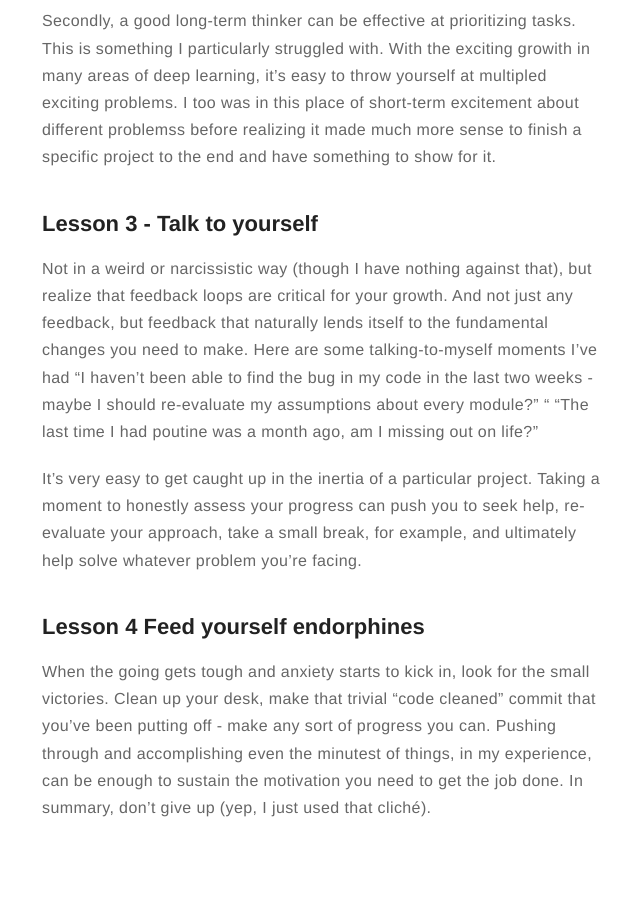
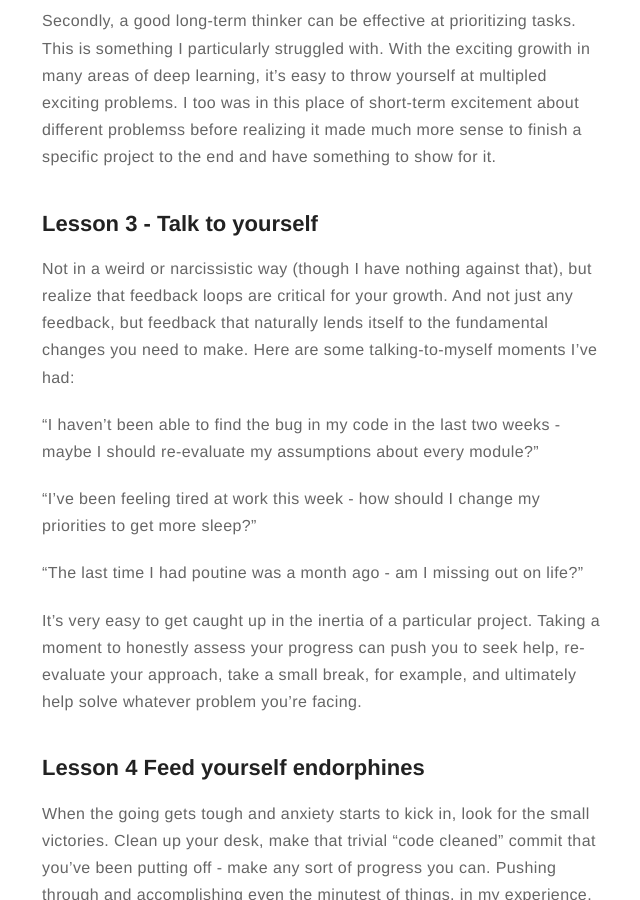
Before and after one commit to Anmol6/anmol6.github.io, a Jekyll site: the page built from _posts/2017-10-18-Lessons-from-my-internship.markdown, in a window 1280 px wide and 900 px high, scrolled down 1255 px. Shown: the whole window, without its empty margins (318-958 px from the left). Built offline with Jekyll 4.4.1, drawn with Linux system fonts in a browser that asks for light colours; comment, search, counter and statistics services are not loaded.

Commit message:
Update 2017-10-18-Lessons-from-my-internship.markdown

```diff
--- a/_posts/2017-10-18-Lessons-from-my-internship.markdown
+++ b/_posts/2017-10-18-Lessons-from-my-internship.markdown
@@ -56,10 +56,13 @@ a specific project to the end and have something to show for it.
 ## Lesson 3 - Talk to yourself
 
 Not in a weird or narcissistic way (though I have nothing against that), but realize that feedback loops are critical for your growth. And not just any feedback,
-but feedback that naturally lends itself to the fundamental changes you need to make. Here are some talking-to-myself moments I've had
+but feedback that naturally lends itself to the fundamental changes you need to make. Here are some talking-to-myself moments I've had:
+
 "I haven't been able to find the bug in my code in the last two weeks - maybe I should re-evaluate my assumptions about every module?"
-"
-"The last time I had poutine was a month ago, am I missing out on life?"
+
+"I've been feeling tired at work this week - how should I change my priorities to get more sleep?"
+
+"The last time I had poutine was a month ago - am I missing out on life?"
 
 It's very easy to get caught up in the inertia of a particular project. Taking a moment to honestly assess your progress can push you to seek help, re-evaluate your approach, take a small break, for example, and ultimately help solve whatever problem you're facing.
 
```
